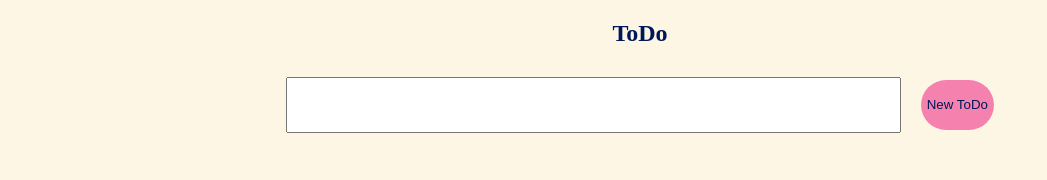
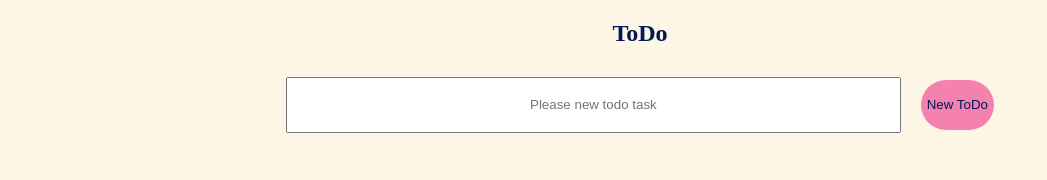
Before and after one commit to R-Tsukada/vue-todo, a plain HTML site: page index.html in a window 1280 px wide. Shown: the top 180 px of the page, without its empty margins (0-1047 px from the left). Drawn offline with nearby package versions, Linux system fonts and the light colour scheme.

Commit message:
新規タスクの入力フォームの使用を変更

```diff
--- a/index.html
+++ b/index.html
@@ -9,7 +9,9 @@
 <div id="app">
   <h2>ToDo</h2>
   <form class="newTaskForm" v-on:submit.prevent>
-    <input class="newTaskInput" type="text" ref="task">
+    <input class="newTaskInput" type="text" ref="task"
+           autocomplete="off"
+           placeholder="Please new todo task">
     <button v-on:click="addTask">New ToDo</button>
   </form>
   <ul>
```
